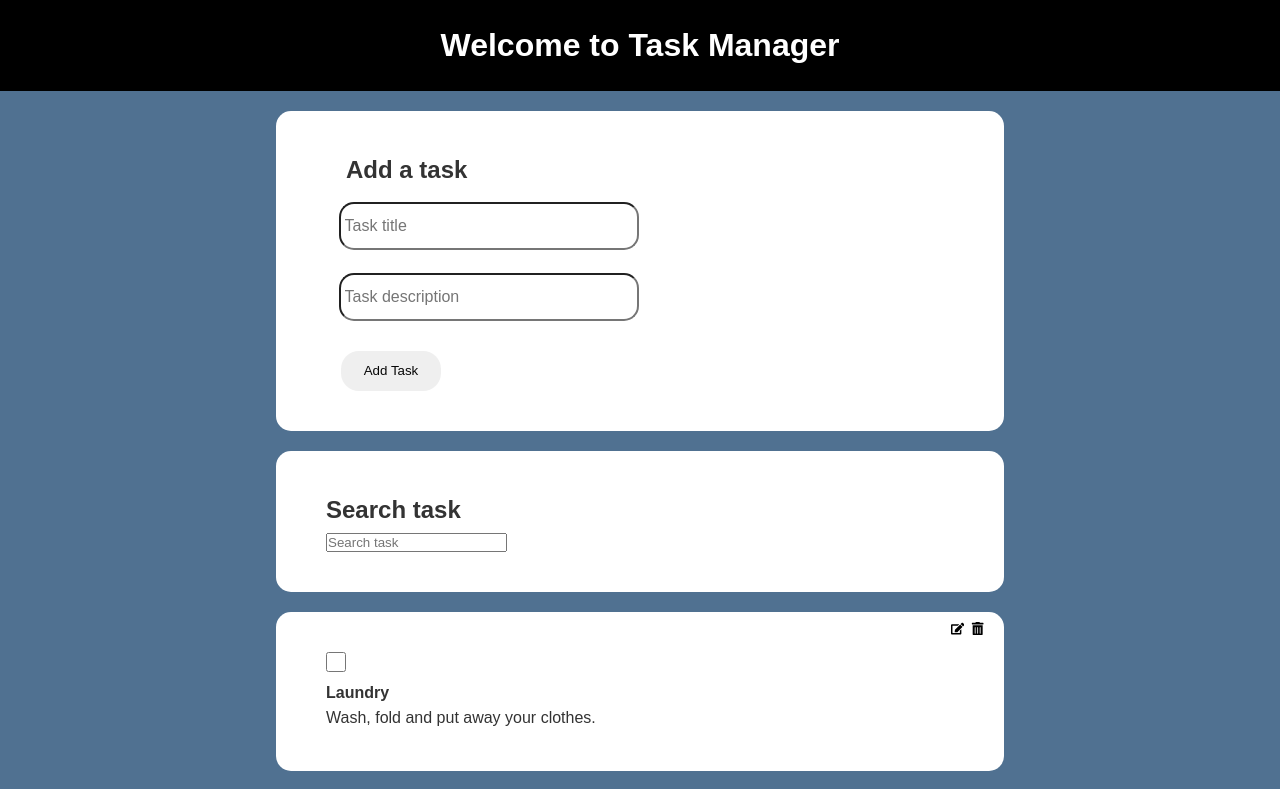
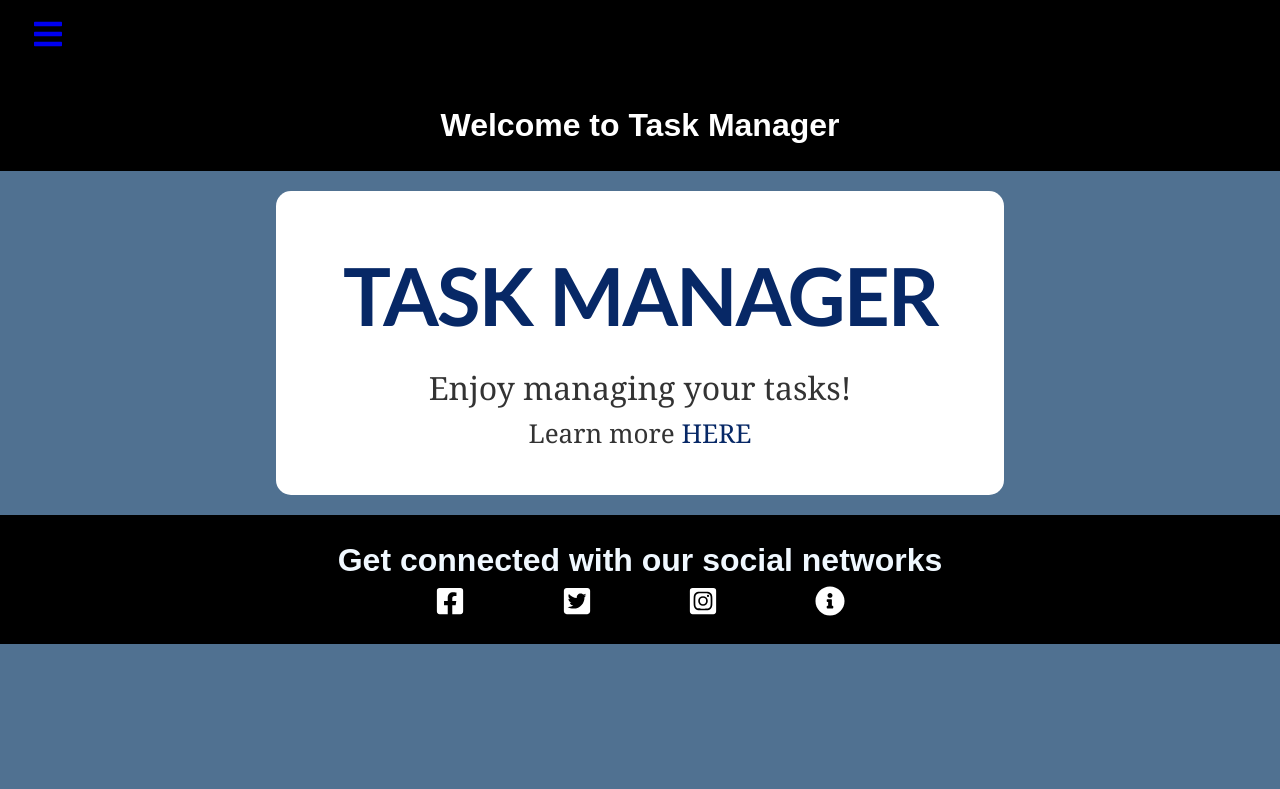
Before and after one commit to mleavens/react-portfolio, a React (Create React App) app: page / in a window 1280 px wide. Shown: the top 789 px of the page. Built offline with nearby package versions, Linux system fonts and the light colour scheme.

Commit message:
Added navbar & css styling across pages

```diff
--- a/src/App.js
+++ b/src/App.js
@@ -2,18 +2,21 @@ import {BrowserRouter, Routes, Route} from "react-router-dom"
 import React from 'react'
 import AboutPage from './components/pages/AboutPage';
 import HomePage from "./components/pages/HomePage";
-import Users from "./components/User/Users";
 import { TaskProvider } from "./components/context/TaskContext";
+import Navbar from "./components/sidebar/Navbar";
+import TaskListPage from "./components/pages/TaskListPage";
+
 
 
 const App = () => {
   return (
     <TaskProvider>
     <BrowserRouter>
+      <Navbar />
       <Routes>
         <Route path = "/" element = {<HomePage />} />
         <Route path = "/about" element = {<AboutPage />} />
-        <Route path = "/users/:id/:name" element = {<Users />} />
+        <Route path = "/tasklist" element = {<TaskListPage />} />
       </Routes>
     </BrowserRouter>
     </TaskProvider>
--- a/src/components/pages/AboutPage.js
+++ b/src/components/pages/AboutPage.js
@@ -8,12 +8,14 @@ export default function AboutPage() {
     return (
         <>
         <Header />
+        <div className = 'container'>
         <Card>
-            <h1>About this application</h1>
-            <p>
-                <Link to= "/"> Back to home</Link>
-            </p>
+                <h1 className = "about-h1">About this application</h1>
+                <p className = "about-link">
+                    <Link to= "/"> Back to home</Link>
+                </p>
         </Card>
+        </div>
         <Footer />
         </>
     );
--- a/src/components/pages/HomePage.js
+++ b/src/components/pages/HomePage.js
@@ -1,17 +1,24 @@
 import React from 'react'
-import Tasks from "../tasks/Tasks";
-import AddTask from "../tasks/AddTask";
 import Footer from './Footer';
 import Header from './Header';
+import Card from '../shared/Card';
+import { Link }from 'react-router-dom';
 
 export default function HomePage() {
     return (
         <>
         <Header />
         <div className = 'container'>
-        <AddTask />
-        <Tasks />
-    </div>
+        <Card>
+                <h1 className = 'home-h1'>Task Manager</h1>
+                <p className = 'home-para-1'>Enjoy managing your tasks!</p>
+                <p className = "home-para-2">
+                    Learn more
+                    <Link to= "/about"> here</Link>
+                </p>
+        </Card>
+
+        </div>
     <Footer />
     </>
     )
--- /dev/null
+++ b/src/components/pages/TaskListPage.js
@@ -0,0 +1,22 @@
+import React, { Component } from 'react';
+import Tasks from "../tasks/Tasks";
+import AddTask from "../tasks/AddTask";
+import Footer from './Footer';
+import Header from './Header';
+
+export class TaskListPage extends Component {
+    render() {
+        return (
+        <>
+        <Header />
+            <div className = 'container'>
+                <AddTask />
+                <Tasks />
+            </div>
+        <Footer />
+        </>
+        );
+}
+}
+
+export default TaskListPage;
--- /dev/null
+++ b/src/components/sidebar/Navbar.js
@@ -0,0 +1,43 @@
+import React, { useState } from 'react';
+import * as FaIcons from "react-icons/fa";
+import * as AiIcons from "react-icons/ai";
+import { Link } from "react-router-dom";
+import { SidebarData } from "./SidebarData";
+
+function Navbar() {
+    const [sidebar, setSidebar] = useState(false);
+
+    const showSidebar = () => setSidebar(!sidebar)
+
+    return (
+        <>
+        <div className="navbar">
+            <Link to="#" className = 'menu-bars'>
+                <FaIcons.FaBars onClick={ showSidebar }/>
+            </Link>
+        </div>
+        <nav className = {sidebar ? 'nav-menu active' : 'nav-menu'}>
+            <ul className = 'nav-menu-items' onClick={ showSidebar }>
+                <li className="navbar-toggle">
+                    <Link to='#' className = 'menu-bars'>
+                        <AiIcons.AiOutlineClose />
+                    </Link>
+                </li>
+                {SidebarData.map((item, index) => {
+                    return (
+                        <li key={index} className ={item.cName}>
+                            <Link to={item.path}>
+                                {item.icon}
+                                <span>{item.title}</span>
+                            </Link>
+                        </li>
+                    )
+                })}
+            </ul>
+
+        </nav>
+        </>
+    )
+}
+
+export default Navbar;
--- /dev/null
+++ b/src/components/sidebar/SidebarData.js
@@ -0,0 +1,26 @@
+import React from 'react'
+import * as FaIcons from "react-icons/fa";
+import * as AiIcons from "react-icons/ai";
+
+
+export const SidebarData = [
+    {
+        title: 'Home',
+        path: '/',
+        icon: <AiIcons.AiFillHome />,
+        cName: 'nav-text'
+    },
+    {
+        title: 'About',
+        path: '/about',
+        icon: <FaIcons.FaInfo />,
+        cName: 'nav-text'
+    },
+    {
+        title: 'Task List',
+        path: '/tasklist',
+        icon: <FaIcons.FaTasks />,
+        cName: 'nav-text'
+    },
+
+]
--- a/src/index.css
+++ b/src/index.css
@@ -48,6 +48,7 @@ body {
   padding: 40px 50px;
   margin: 20px 0;
   position: relative;
+  z-index: 900;
 }
 
 .text-display {
@@ -143,3 +144,139 @@ body {
   color: #fff;
   text-decoration: none;
 }
+
+.about {
+  width: 50%;
+  margin: 40%;
+}
+
+.navbar {
+  background-color: black;
+  height: 80px;
+  display: flex;
+  justify-content: start;
+  align-items: center;
+}
+
+.menu-bars {
+  margin-left: 2rem;
+  font-size: 2rem;
+  background: none;
+}
+
+.nav-menu {
+  background-color: black;
+  width: 250px;
+  height: 100vh;
+  display: flex;
+  justify-content: center;
+  position: fixed;
+  top: 0;
+  left: -100%;
+  transition: 850ms;
+  z-index: 950;
+}
+
+.nav-menu.active{
+  left: 0;
+  transition: 350ms;
+}
+
+.nav-text{
+  display: flex;
+  justify-content: start;
+  align-items: center;
+  padding: 8px 0px 8px 16px;
+  list-style: none;
+  height: 60px;
+}
+
+.nav-text a {
+  text-decoration: none;
+  color: #f5f5f5;
+  font-size: 18px;
+  width: 95%;
+  height: 100%;
+  display: flex;
+  align-items: center;
+  padding: 0 16px;
+  border-radius: 4px;
+}
+
+.nav-text a:hover {
+  background-color: #1a83ff;
+}
+
+.nav-menu-items {
+  width: 100%;
+}
+
+.navbar-toggle {
+  background-color: black;
+  width: 100%;
+  height: 80px;
+  display: flex;
+  justify-content: start;
+  align-items: center;
+}
+
+span {
+  margin-left: 16px;
+}
+
+.home-h1 {
+  font-family: "Trebuchet MS", sans-serif;
+  font-size: 5em;
+  letter-spacing: -2px;
+  border-bottom: 2px solid black;
+  text-transform: uppercase;
+  color: rgb(7, 40, 102);
+  text-align: center;
+  border: 3px solid white;
+  border-top: none;
+}
+
+.home-para-1 {
+  font-family: Georgia, sans-serif;
+  text-align: center;
+  font-size: 32px;
+}
+
+.home-para-2 {
+  font-family: Georgia, sans-serif;
+  text-align: center;
+  font-size: 26px;
+}
+
+.home-para-2 a{
+  text-decoration: none;
+  color:  rgb(7, 40, 102);
+  cursor: pointer;
+  text-transform: uppercase;
+}
+
+.home-para-2 a:hover{
+  color: brown;
+}
+
+.about-link {
+  font-family: Georgia, sans-serif;
+  text-align: center;
+  font-size: 26px;
+}
+
+.about-link a{
+  text-decoration: none;
+  color:  rgb(7, 40, 102);
+  cursor: pointer;
+}
+
+.about-link a:hover{
+  color: brown;
+}
+
+.about-h1 {
+  font-family: Georgia, sans-serif;
+  text-align: center;
+  font-size: 3em;
+}
```
